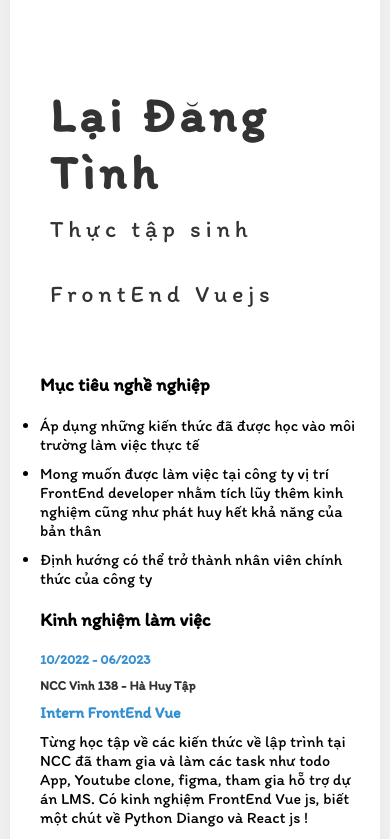
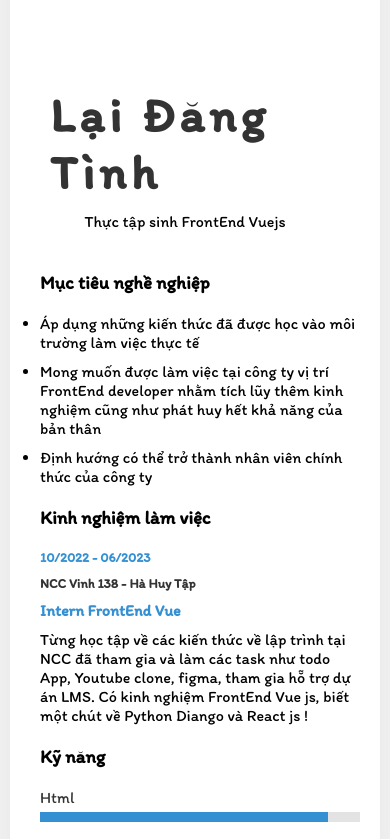
Before and after one commit to Dangtinhtkk/CV_ThucTap, a plain HTML site: page index.html in a window 390 px wide. Shown: the part 1227-2066 px from the top of the page. Drawn offline with Linux system fonts and the light colour scheme.

Commit message:
update cv

```diff
--- a/index.html
+++ b/index.html
@@ -85,9 +85,10 @@
             <div class="item_right">
                 <div class="profileText">
                     <h3>Lại Đăng Tình
-                        <br>
-                        <span>Thực tập sinh FrontEnd Vuejs</span>
+                        <!-- <br>
+                        <span>Thực tập sinh FrontEnd Vuejs</span> -->
                     </h3>
+                    <span>Thực tập sinh FrontEnd Vuejs</span>
                 </div>
 
                 <!-- about -->
--- a/style.css
+++ b/style.css
@@ -50,6 +50,7 @@ body {
     position: relative;
     padding: 40px;
     display: flex;
+    flex-direction: column;
     align-items: center;
 }
 .container .top .profileText h3 {
@@ -58,6 +59,7 @@ body {
     line-height: 1.2em;
     font-weight: 600;
     color: #333;
+    margin-bottom: 10px;
 }
 
 .container .top .profileText h3 span {
@@ -256,6 +258,10 @@ p {
     .container .top {
         display: block;
     }
+    .container .top .profileText {
+        display: flex;
+        justify-content: center;
+    }
 }
 @media screen and (max-width: 815px) {
     .about .box {
```
